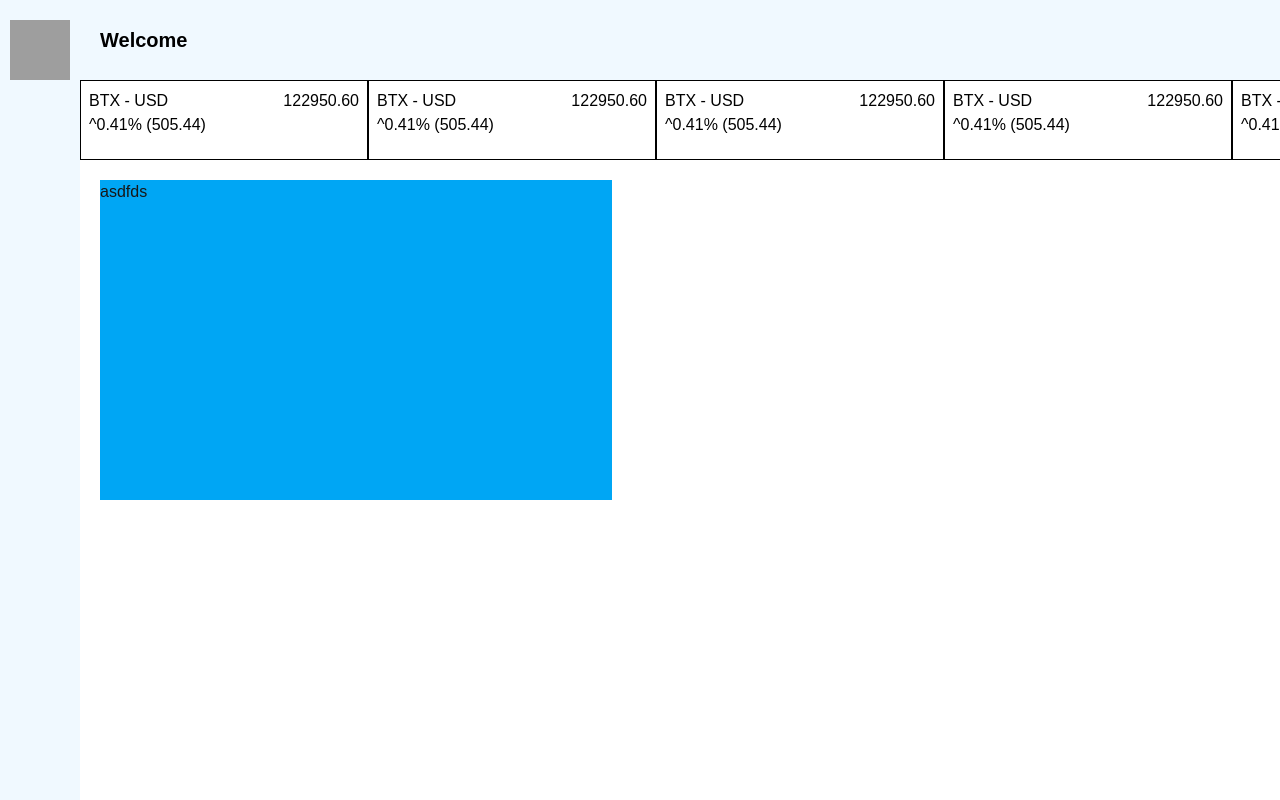
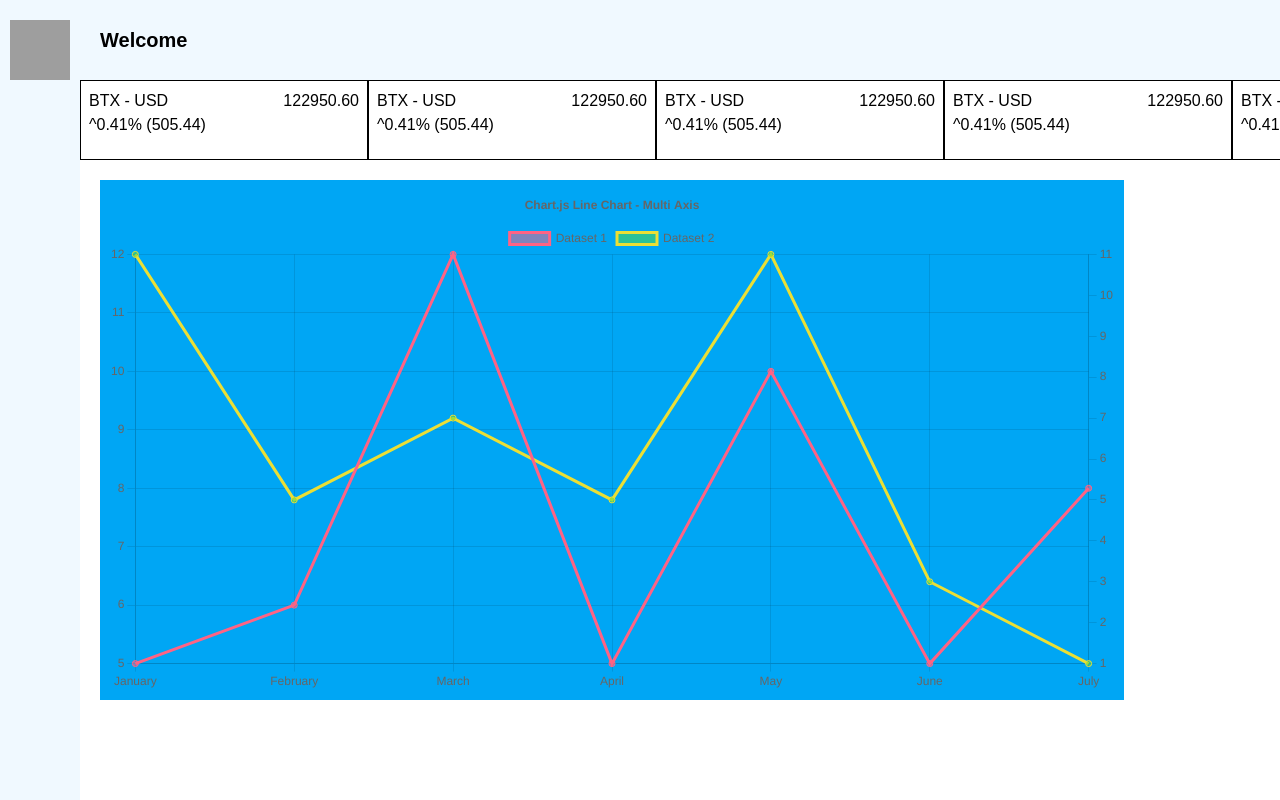
Before and after one commit to The-AM-Venture/Dash, a Next.js app: page / in a window 1280 px wide. Shown: the top 800 px of the page. Built offline with nearby package versions, Linux system fonts and the light colour scheme; grey boxes are pictures that could not be loaded; some icons are missing.

Commit message:
update chart

```diff
--- a/package.json
+++ b/package.json
@@ -19,6 +19,7 @@
   },
   "devDependencies": {
     "@eslint/eslintrc": "^3",
+    "@faker-js/faker": "^10.1.0",
     "@tailwindcss/postcss": "^4",
     "eslint": "^9",
     "eslint-config-next": "15.5.4",
--- a/src/app/components/chart.js
+++ b/src/app/components/chart.js
@@ -1,10 +1,86 @@
+"use client"
 import React from 'react';
+import {
+  Chart as ChartJS,
+  CategoryScale,
+  LinearScale,
+  PointElement,
+  LineElement,
+  Title,
+  Tooltip,
+  Legend,
+} from 'chart.js';
+import { Line } from 'react-chartjs-2';
+import { faker } from '@faker-js/faker';
+
+ChartJS.register(
+  CategoryScale,
+  LinearScale,
+  PointElement,
+  LineElement,
+  Title,
+  Tooltip,
+  Legend
+);
+const options = {
+  responsive: true,
+  interaction: {
+    mode: "index",
+    intersect: false
+  },
+  stacked: false,
+  plugins: {
+    title: {
+      display: true,
+      text: "Chart.js Line Chart - Multi Axis"
+    }
+  },
+  scales: {
+    y: {
+      type: "linear",
+      display: true,
+      position: "left"
+    },
+    y1: {
+      type: "linear",
+      display: true,
+      position: "right",
+      grid: {
+        drawOnChartArea: false
+      }
+    }
+  }
+}
+
+const labels = ["January", "February", "March", "April", "May", "June", "July"]
+
+export const data = {
+  labels,
+  datasets: [
+    {
+      label: "Dataset 1",
+      data: [5,6,12,5,10,5,8],
+      borderColor: "rgb(255, 99, 132)",
+      backgroundColor: "rgba(255, 99, 132, 0.5)",
+      yAxisID: "y"
+    },
+    {
+      label: "Dataset 2",
+      data: [11,5,7,5,11,3,1],
+      borderColor: "rgba(235, 223, 53, 1)",
+      backgroundColor: "rgba(87, 219, 60, 0.5)",
+      yAxisID: "y1"
+    }
+  ]
+}
+
 
 export default function Chart() {
   return (
     <>
-        <div className='w-lg h-[20rem] bg-sky-500'>
-            asdfds
+        <div className=' lg:w-5xl w-full h-full  bg-sky-500 p-2'>
+            <Line options={options} data={data} />
+
         </div>
     </>
   )
```
Also changed, not shown: 1 other file (tests, documents, lock files or other folders).
